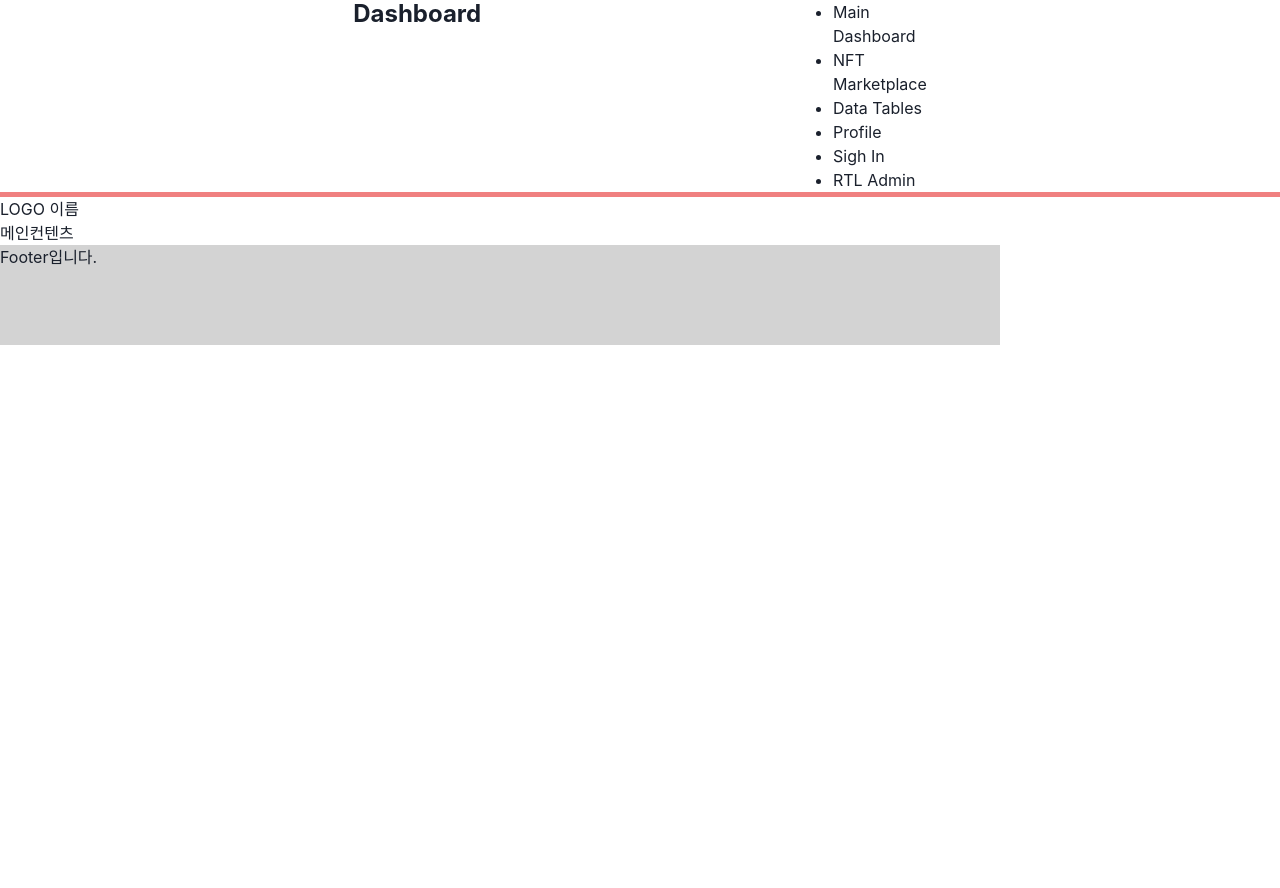
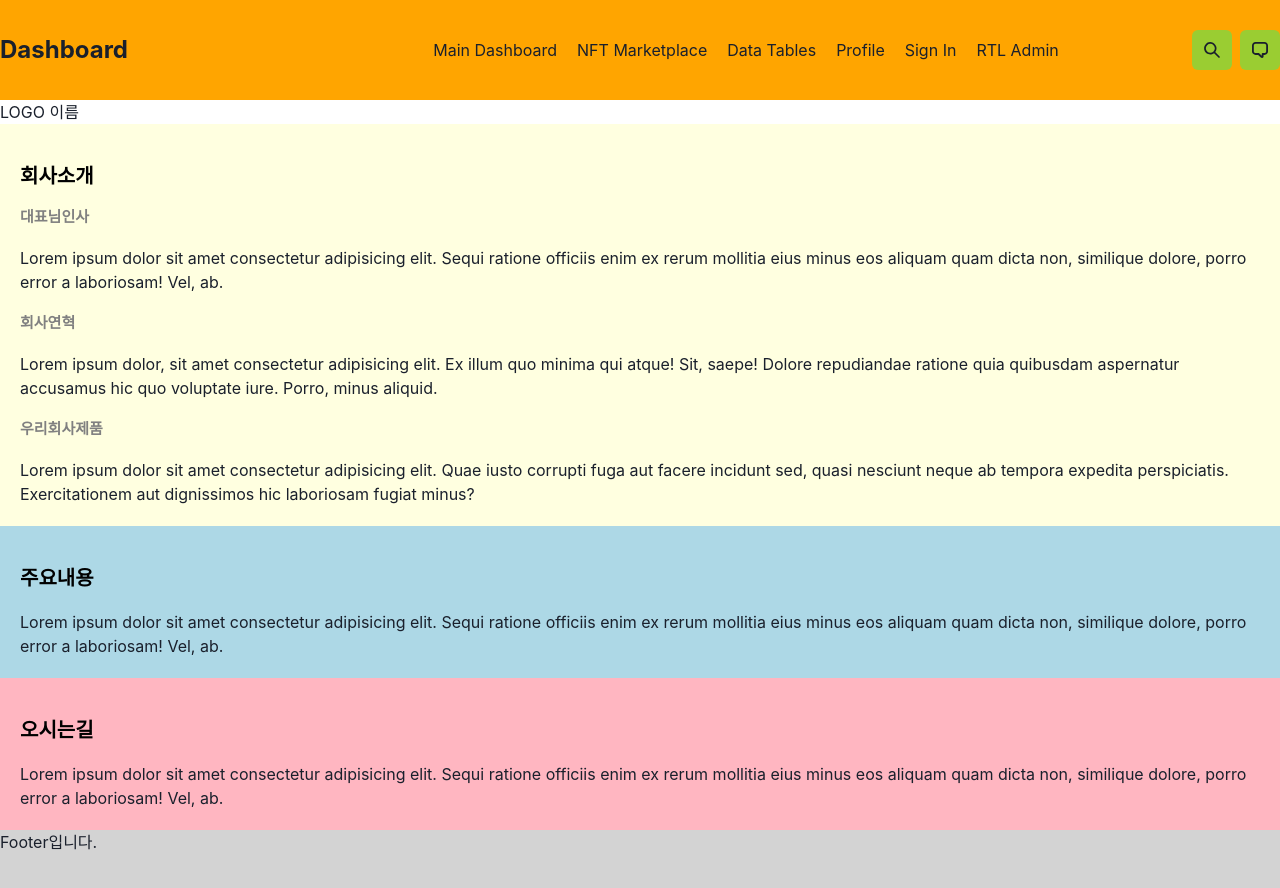
Before and after one commit to hyeeons/react_clone_dashboard-hori, a React (Create React App) app: page / in a window 1280 px wide. Shown: the top 888 px of the page. Before the commit the page ends 800 px from the top, so only its background shows below. Built offline with nearby package versions, Linux system fonts and the light colour scheme.

Commit message:
240131_react

```diff
--- a/package.json
+++ b/package.json
@@ -3,6 +3,7 @@
   "version": "0.1.0",
   "private": true,
   "dependencies": {
+    "@chakra-ui/icons": "^2.1.1",
     "@chakra-ui/react": "^2.8.2",
     "@emotion/react": "^11.11.3",
     "@emotion/styled": "^11.11.0",
--- a/src/App.js
+++ b/src/App.js
@@ -1,10 +1,11 @@
-import { ChakraProvider } from "@chakra-ui/react";
+import { Box, ChakraProvider } from "@chakra-ui/react";
 import Routers from "./Routers";
 import "./assets/scss/style.scss";
+import theme from "./theme";
 
 function App() {
   return (
-    <ChakraProvider>
+    <ChakraProvider theme={theme}>
       <Routers />
     </ChakraProvider>
   );
--- a/src/Routers.jsx
+++ b/src/Routers.jsx
@@ -12,10 +12,12 @@ const RouteArr = [
   {
     path: "/",
     element: <Home />,
+    background: "lightblue",
   },
   {
     path: "/marketplace",
     element: <Marketplace />,
+    background: "lightblue",
   },
   {
     path: "/datatables",
--- /dev/null
+++ b/src/components/comm/Title.jsx
@@ -0,0 +1,19 @@
+import { Heading } from "@chakra-ui/react";
+
+const Title = (props) => {
+  return (
+    <Heading as="h3" fontSize={20} color={"black"} my={5}>
+      {props.children}
+    </Heading>
+  );
+};
+
+export const SubTitle = (props) => {
+  return (
+    <Heading as="h4" fontSize={15} color={"gray"} my={5}>
+      {props.children}
+    </Heading>
+  );
+};
+export default Title;
+// export { SubTitle };
--- /dev/null
+++ b/src/components/layout/Container.jsx
@@ -0,0 +1,26 @@
+import { Box, Container, propNames } from "@chakra-ui/react";
+
+const ContainerSt = (props) => {
+  return (
+    <Container
+      maxW={1280}
+      mx={"auto"}
+      px={[20, null, 0]}
+      height={props.height}
+      background={props.background}
+    >
+      {props.children}
+    </Container>
+  );
+};
+
+export const Section = (props) => {
+  return (
+    <Box background={props.background} padding={5}>
+      {" "}
+      {props.children}
+    </Box>
+  );
+};
+
+export default ContainerSt;
--- a/src/components/layout/Footer.jsx
+++ b/src/components/layout/Footer.jsx
@@ -1,13 +1,10 @@
-import { Box } from "@chakra-ui/react";
+import ContainerSt from "./Container";
 
 const Footer = () => {
   return (
-    <Box
-      as="footer"
-      style={{ width: "1000px", height: "100px", backgroundColor: "lightgray" }}
-    >
+    <ContainerSt as="footer" height={"100px"} background={"lightgray"}>
       Footer입니다.
-    </Box>
+    </ContainerSt>
   );
 };
 
--- a/src/components/layout/Header.jsx
+++ b/src/components/layout/Header.jsx
@@ -1,15 +1,29 @@
-import { Box, Center, Container, Heading } from "@chakra-ui/react";
+import { ChatIcon, SearchIcon } from "@chakra-ui/icons";
+import {
+  Box,
+  ButtonGroup,
+  Container,
+  Heading,
+  IconButton,
+} from "@chakra-ui/react";
 import { Link } from "react-router-dom";
+import styled from "styled-components";
+import ContainerSt from "./Container";
 
 const Header = () => {
   return (
-    <Box as="header" borderBottom={"5px solid lightcoral"}>
-      <Container display={["block", null, "flex"]} justifyContent={"Center"}>
-        <Heading fontSize={"24px"} style={{ width: "1000px", height: "50px" }}>
+    <Box as="header">
+      <ContainerSt background={"brand.300"}>
+        <Box
+          display={["block", null, "flex"]}
+          justifyContent={"space-between"}
+          alignItems={"center"}
+        >
+          <Heading as="h1" width="300px" fontSize={24}>
             <Link to="/">Dashboard</Link>
           </Heading>
-        <nav>
-          <ul>
+          <Nav>
+            <NavList>
               <li>
                 <Link to="/">Main Dashboard</Link>
               </li>
@@ -23,16 +37,61 @@ const Header = () => {
                 <Link to="/profile"> Profile</Link>
               </li>
               <li>
-              <Link to="/signin"> Sigh In</Link>
+                <Link to="/signin"> Sign In</Link>
               </li>
               <li>
                 <Link to="/rtladmin"> RTL Admin</Link>
               </li>
-          </ul>
-        </nav>
-      </Container>
+            </NavList>
+          </Nav>
+          <IconBtnGroup>
+            <IconButton aria-label="Search database" icon={<SearchIcon />} />
+            <IconButton aria-label="chatting" icon={<ChatIcon />} />
+          </IconBtnGroup>
+        </Box>
+      </ContainerSt>
     </Box>
   );
 };
 
+// const 변수이름 = styled(컴포넌트 이름)`속성:값`
+const IconBtnGroup = styled(ButtonGroup)`
+  button {
+    background: yellowgreen;
+  }
+`;
+
+// const 변수이름 = styled.태그이름`속성:값`
+const Nav = styled.nav`
+  height: 100px;
+`;
+
+const NavList = styled.ul`
+  display: flex;
+  flex-direction: column;
+  justify-content: space-between;
+  align-items: center;
+
+  height: 100%;
+  padding: 0 10px;
+  margin: 0;
+  gap: 20px;
+  list-style: none;
+  li {
+    width: 100%;
+    text-align: center;
+  }
+  a {
+    display: block;
+  }
+  @media screen and (min-width: 768px) {
+    flex-direction: row;
+    li {
+      width: auto;
+    }
+    a {
+      display: inline-block;
+    }
+  }
+`;
 export default Header;
--- a/src/components/layout/Layout.jsx
+++ b/src/components/layout/Layout.jsx
@@ -1,16 +1,21 @@
-import { Container } from "@chakra-ui/react";
+import { Box, Container } from "@chakra-ui/react";
 import Footer from "./Footer";
 import Header from "./Header";
+import ContainerSt from "./Container";
 
 const Layout = (props) => {
   return (
     <>
-      <Header />
-      <main id="main">
-        <h2>{props.title}</h2>
-        {props.children}
-      </main>
-      <Footer />
+      <Box display={"flex"} flexDir={"column"} minH={"100svh"}>
+        <Header />
+        <Box as="main" id="main" flexGrow={1}>
+          <ContainerSt>
+            <h2>{props.title}</h2>
+            {props.children}
+          </ContainerSt>
+        </Box>
+        <Footer />
+      </Box>
     </>
   );
 };
--- /dev/null
+++ b/src/theme/index.js
@@ -0,0 +1,13 @@
+import { extendTheme } from "@chakra-ui/react";
+
+const theme = extendTheme({
+  colors: {
+    brand: {
+      100: "#f7fafc",
+      300: "orange",
+      900: "#1a202c",
+    },
+  },
+});
+
+export default theme;
--- a/src/views/index.jsx
+++ b/src/views/index.jsx
@@ -1,7 +1,53 @@
+import { Container } from "@chakra-ui/react";
 import Layout from "../components/layout/Layout";
+import Title, { SubTitle } from "../components/comm/Title";
+import { Section } from "../components/layout/Container";
 
 const Home = () => {
-  return <Layout title="LOGO 이름">메인컨텐츠</Layout>;
+  return (
+    <Layout title="LOGO 이름">
+      <Section background={"lightyellow"}>
+        <Title>회사소개</Title>
+
+        <SubTitle>대표님인사</SubTitle>
+        <p>
+          Lorem ipsum dolor sit amet consectetur adipisicing elit. Sequi ratione
+          officiis enim ex rerum mollitia eius minus eos aliquam quam dicta non,
+          similique dolore, porro error a laboriosam! Vel, ab.
+        </p>
+        <SubTitle>회사연혁</SubTitle>
+        <p>
+          Lorem ipsum dolor, sit amet consectetur adipisicing elit. Ex illum quo
+          minima qui atque! Sit, saepe! Dolore repudiandae ratione quia
+          quibusdam aspernatur accusamus hic quo voluptate iure. Porro, minus
+          aliquid.
+        </p>
+        <SubTitle>우리회사제품</SubTitle>
+        <p>
+          Lorem ipsum dolor sit amet consectetur adipisicing elit. Quae iusto
+          corrupti fuga aut facere incidunt sed, quasi nesciunt neque ab tempora
+          expedita perspiciatis. Exercitationem aut dignissimos hic laboriosam
+          fugiat minus?
+        </p>
+      </Section>
+      <Section background={"lightblue"}>
+        <Title>주요내용</Title>
+        <p>
+          Lorem ipsum dolor sit amet consectetur adipisicing elit. Sequi ratione
+          officiis enim ex rerum mollitia eius minus eos aliquam quam dicta non,
+          similique dolore, porro error a laboriosam! Vel, ab.
+        </p>
+      </Section>
+      <Section background={"lightpink"}>
+        <Title>오시는길</Title>
+        <p>
+          Lorem ipsum dolor sit amet consectetur adipisicing elit. Sequi ratione
+          officiis enim ex rerum mollitia eius minus eos aliquam quam dicta non,
+          similique dolore, porro error a laboriosam! Vel, ab.
+        </p>
+      </Section>
+    </Layout>
+  );
 };
 
 export default Home;
```
Also changed, not shown: src/theme/components/button.js (added, +205 -0 lines), 1 other file (tests, documents, lock files or other folders). Lines whose indentation alone changed are shown as unchanged.
